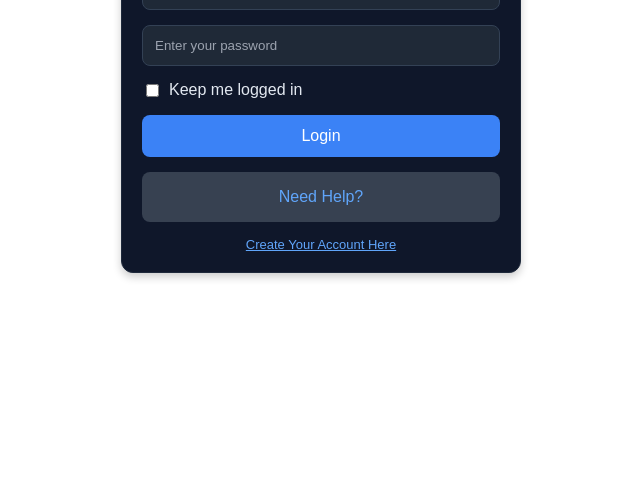
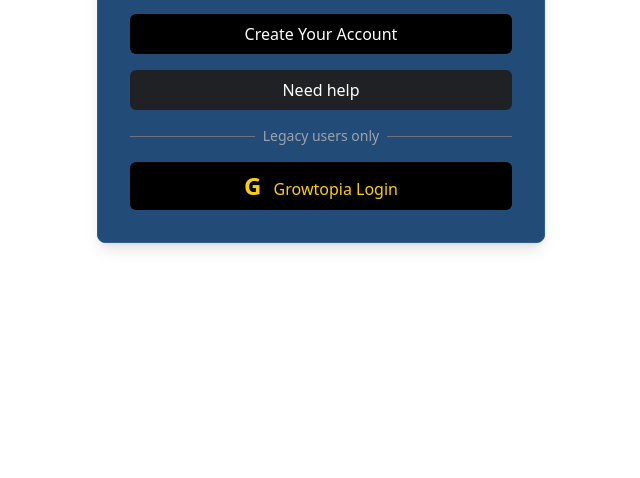
Before and after one commit to Maulanya/Growtopia-Login, a website: page public/html/dashboard.html in a window 1280 px wide. Shown: the part 322-800 px from the top of the page, without its empty margins (319-959 px from the left). Drawn offline with nearby package versions, Linux system fonts and the light colour scheme.

Commit message:
feat: add dashboard design and login form

```diff
--- a/public/html/dashboard.html
+++ b/public/html/dashboard.html
@@ -3,153 +3,151 @@
   <head>
     <meta charset="UTF-8" />
     <meta name="viewport" content="width=device-width, initial-scale=1.0" />
-    <title>Login - Growtopia Player Support</title>
-    <style>
-      body {
-        background-color: transparent;
-        font-family: "Arial", sans-serif;
-        display: flex;
-        justify-content: center;
-        align-items: center;
-        height: 100vh;
-        margin: 0;
-        color: #e2e8f0;
-      }
-      .container {
-        width: 100%;
-        max-width: 400px;
-        background: #0f172a;
-        padding: 20px;
-        box-shadow: 0 4px 8px rgba(0, 0, 0, 0.2);
-        border-radius: 12px;
-        border: 1px solid #1e293b;
-        box-sizing: border-box;
-      }
-      .header h1 {
-        margin-bottom: 20px;
-        text-align: center;
-        color: #ffffff;
-        font-size: 24px;
-      }
-      .form-group {
-        margin-bottom: 15px;
-      }
-      .form-control {
-        width: 100%;
-        border-radius: 8px;
-        padding: 12px;
-        border: 1px solid #334155;
-        background: #1f2937;
-        color: #e2e8f0;
-        box-sizing: border-box;
-      }
-      .form-control::placeholder {
-        color: #9ca3af;
-      }
-      .btn-primary {
-        display: block;
-        width: 100%;
-        padding: 12px;
-        border: none;
-        border-radius: 8px;
-        background-color: #3b82f6;
-        color: #ffffff;
-        font-size: 16px;
-        cursor: pointer;
-        transition: background-color 0.3s ease;
-        box-sizing: border-box;
-      }
-      .btn-primary:hover {
-        background-color: #2563eb;
-      }
-      .forgot-password {
-        text-align: center;
-        margin: 15px 0;
-        background-color: #374151;
-        border-radius: 8px;
-        box-sizing: border-box;
-      }
-      .forgot-password a {
-        color: #60a5fa;
-        text-decoration: none;
-        display: flex;
-        align-items: center;
-        justify-content: center;
-        gap: 10px;
-      }
-      .forgot-password a img {
-        width: 24px;
-        height: 24px;
-      }
-      .forgot-password a:hover {
-        text-decoration: underline;
-      }
-      .checkbox {
-        display: flex;
-        align-items: center;
-        margin-bottom: 15px;
-      }
-      .checkbox input {
-        margin-right: 10px;
-      }
-      #create-account {
-        color: #60a5fa;
-        font-size: small;
-        display: block;
-        text-align: center;
-        margin-top: 10px;
-      }
-    </style>
+    <title>Document</title>
+    <script src="https://cdn.tailwindcss.com"></script>
+    <link
+      rel="stylesheet"
+      href="https://cdn.jsdelivr.net/npm/@radix-ui/colors@latest/gray.css"
+    />
+    <link
+      rel="stylesheet"
+      href="https://cdn.jsdelivr.net/npm/@radix-ui/colors@latest/blue.css"
+    />
+    <link
+      rel="stylesheet"
+      href="https://cdn.jsdelivr.net/npm/@radix-ui/colors@latest/green.css"
+    />
+    <link
+      rel="stylesheet"
+      href="https://cdn.jsdelivr.net/npm/@radix-ui/colors@latest/red.css"
+    />
+    <link
+      rel="stylesheet"
+      href="https://cdn.jsdelivr.net/npm/@radix-ui/colors@latest/gray-dark.css"
+    />
+    <link
+      rel="stylesheet"
+      href="https://cdn.jsdelivr.net/npm/@radix-ui/colors@latest/blue-dark.css"
+    />
+    <link
+      rel="stylesheet"
+      href="https://cdn.jsdelivr.net/npm/@radix-ui/colors@latest/green-dark.css"
+    />
+    <link
+      rel="stylesheet"
+      href="https://cdn.jsdelivr.net/npm/@radix-ui/colors@latest/red-dark.css"
+    />
   </head>
   <body>
-    <div class="container">
-      <div class="header">
-        <h1>Login to Growtopia</h1>
+    <!-- dashboard -->
+    <div
+      id="dashboard"
+      class="min-h-screen flex items-center justify-center bg-transparent"
+    >
+      <div
+        class="w-full max-w-md p-8 space-y-8 bg-[#234b78] rounded-lg shadow-lg border border-[#2d5d96]"
+      >
+        <h2 class="text-3xl font-bold text-center text-white">
+          Welcome to GrowTopia
+        </h2>
+        <div class="space-y-4">
+          <a
+            href="https://growtopia.site"
+            class="block w-full bg-black hover:bg-gray-900 text-white text-center py-2 rounded-md"
+          >
+            Create Your Account
+          </a>
+          <a
+            href="https://discord.gg/mJBUQA7uuX"
+            class="block w-full bg-[#202124] hover:bg-gray-800 text-white text-center py-2 rounded-md"
+          >
+            Need help
+          </a>
+          <div class="relative">
+            <div class="absolute inset-0 flex items-center">
+              <span class="w-full border-t border-gray-500"></span>
             </div>
-      <form method="POST" action="/player/growid/login/validate" id="loginForm">
-        <div class="form-group">
+            <div class="relative flex justify-center text-sm">
+              <span class="px-2 bg-[#234b78] text-gray-400"
+                >Legacy users only</span
+              >
+            </div>
+          </div>
+          <button
+            onclick="handleLoginClick()"
+            class="w-full bg-black hover:bg-gray-900 text-yellow-400 border-yellow-400 text-center py-2 rounded-md"
+          >
+            <span class="mr-2 text-2xl font-bold">G</span>
+            Growtopia Login
+          </button>
+        </div>
+      </div>
+    </div>
+
+    <!-- login -->
+    <div
+      id="login"
+      class="min-h-screen flex items-center justify-center bg-transparent hidden"
+    >
+      <div
+        class="w-full max-w-md p-8 space-y-8 bg-[#234b78] rounded-lg shadow-lg border border-[#2d5d96]"
+      >
+        <h2 class="text-3xl font-bold text-center text-white">
+          Log in with your Grow ID
+        </h2>
+        <form id="loginForm" class="space-y-6">
+          <div class="space-y-2">
+            <label for="growId" class="sr-only">Your Growtopia Name</label>
             <input
               id="growId"
-            class="form-control"
-            placeholder="Enter your GrowID"
-            name="growId"
-            type="text"
+              placeholder="Your Growtopia Name *"
               required
+              class="w-full px-3 py-2 bg-[#1e3a5f] border border-[#2d5d96] rounded-md text-white placeholder-gray-400 focus:outline-none focus:ring-2 focus:ring-[#3d7dcc] focus:border-transparent"
             />
           </div>
-        <div class="form-group">
+          <div class="space-y-2">
+            <label for="password" class="sr-only"
+              >Your Growtopia Password</label
+            >
             <input
               id="password"
-            class="form-control"
-            placeholder="Enter your password"
-            name="password"
               type="password"
+              placeholder="Your Growtopia Password *"
               required
+              class="w-full px-3 py-2 bg-[#1e3a5f] border border-[#2d5d96] rounded-md text-white placeholder-gray-400 focus:outline-none focus:ring-2 focus:ring-[#3d7dcc] focus:border-transparent"
             />
           </div>
-        <div class="checkbox">
-          <input type="checkbox" id="keepLoggedIn" name="keepLoggedIn" />
-          <label for="keepLoggedIn">Keep me logged in</label>
+          <div class="checkbox space-y-2">
+            <input type="checkbox" id="keepLoggedIn" />
+            <label for="keepLoggedIn" class="text-white"
+              >Keep me logged in</label
+            >
           </div>
-        <div class="form-group">
-          <input class="btn-primary" type="submit" value="Login" />
+          <div class="text-center">
+            <a
+              href="https://discord.gg/mJBUQA7uuX"
+              class="text-[#ff6b35] hover:underline"
+              >Forgot Password</a
+            >
           </div>
-        <div class="form-group forgot-password">
-          <a href="https://discord.gg/mJBUQA7uuX" target="_blank">
-            <p>Need Help?</p>
-          </a>
-        </div>
-        <a href="https://growtavern.site" id="create-account" target="_blank">
-          Create Your Account Here
-        </a>
+          <button
+            type="submit"
+            class="w-full bg-[#00a8ff] hover:bg-[#0096e0] text-white font-bold py-2 px-4 rounded-md shadow-md transition duration-300 ease-in-out transform hover:scale-105"
+          >
+            Log in
+          </button>
         </form>
       </div>
+    </div>
+
     <script>
       document.addEventListener("DOMContentLoaded", function () {
         const keepLoggedInCheckbox = document.getElementById("keepLoggedIn");
         const growIdInput = document.getElementById("growId");
         const passwordInput = document.getElementById("password");
         const loginForm = document.getElementById("loginForm");
+        const dashboard = document.getElementById("dashboard");
+        const login = document.getElementById("login");
 
         const savedGrowId = localStorage.getItem("growId");
         const savedPassword = localStorage.getItem("password");
@@ -161,7 +159,8 @@
           keepLoggedInCheckbox.checked = true;
         }
 
-        loginForm.addEventListener("submit", function () {
+        loginForm.addEventListener("submit", function (event) {
+          event.preventDefault(); // Mencegah reload halaman
           if (keepLoggedInCheckbox.checked) {
             localStorage.setItem("growId", growIdInput.value);
             localStorage.setItem("password", passwordInput.value);
@@ -171,8 +170,17 @@
             localStorage.removeItem("password");
             localStorage.removeItem("keepLoggedIn");
           }
+
+          // Tambahkan logika untuk pengiriman form
+          loginForm.submit(); // Mengirimkan form ke server
         });
       });
+
+      function handleLoginClick() {
+        // Menyembunyikan dashboard dan menampilkan login
+        document.getElementById("dashboard").classList.add("hidden");
+        document.getElementById("login").classList.remove("hidden");
+      }
     </script>
   </body>
 </html>
```
Lines whose indentation alone changed are shown as unchanged.
